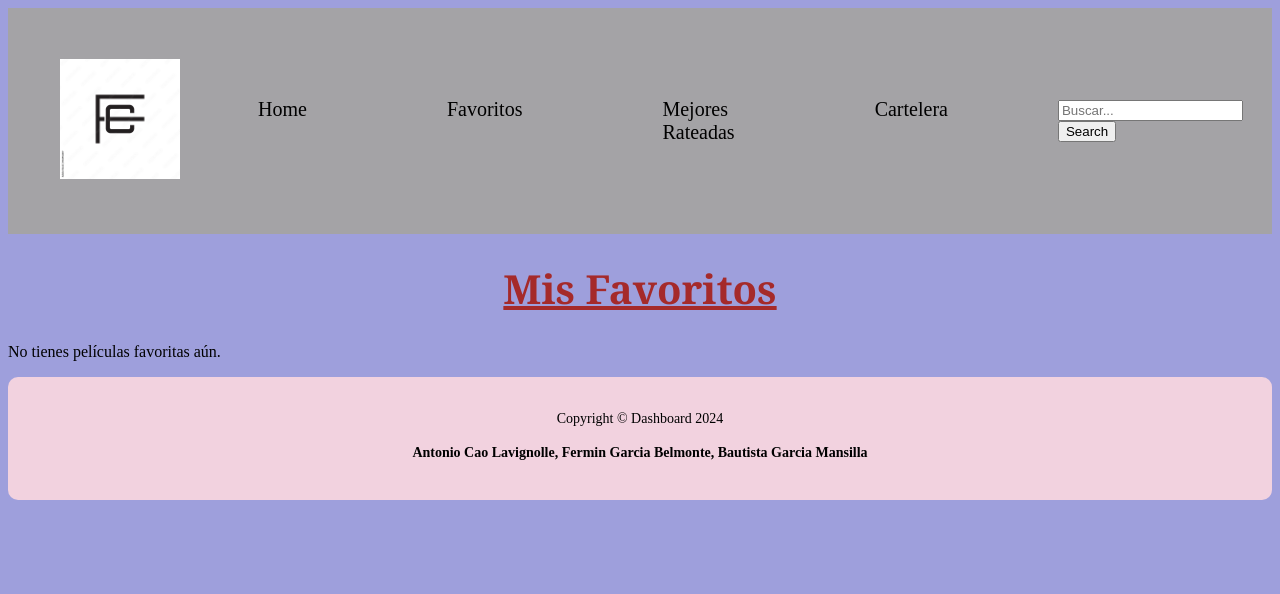
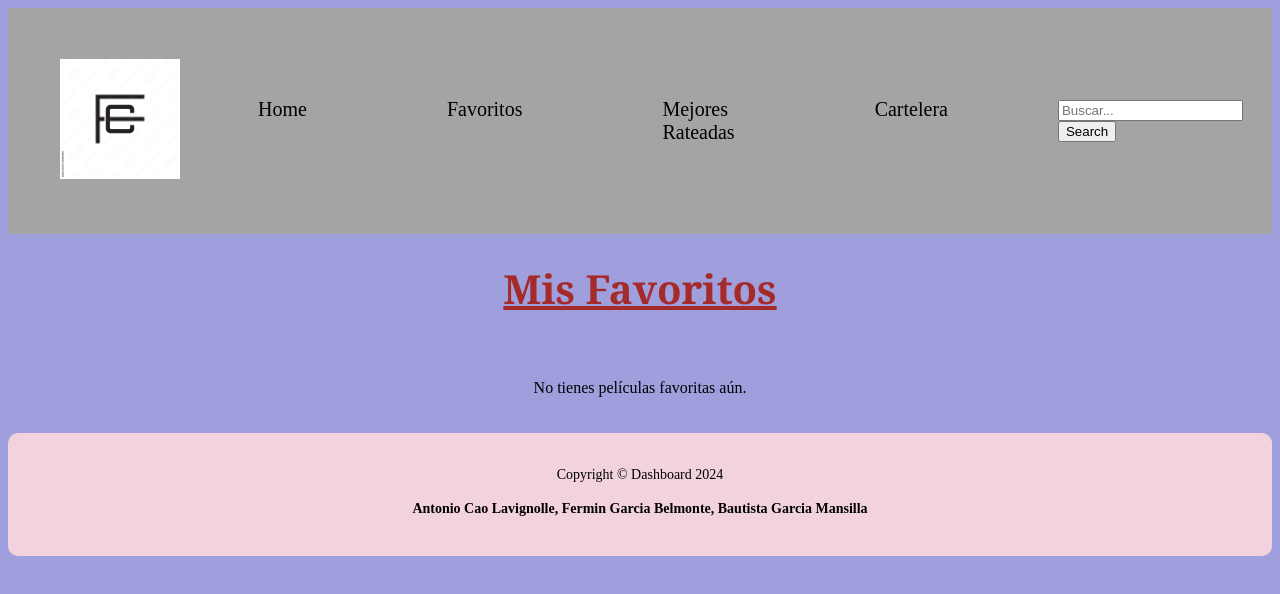
Before and after one commit to bautistagm/proyectoIntegradorProgIII, a React (Create React App) app in the folder boiler-plate/: page /favoritos in a window 1280 px wide. Shown: the top 594 px of the page. Built offline with nearby package versions, Linux system fonts and the light colour scheme.

Commit message:
Terminado Favoritos con sus estilos

```diff
--- a/boiler-plate/src/components/Peliculas/Peliculas.js
+++ b/boiler-plate/src/components/Peliculas/Peliculas.js
@@ -42,6 +42,7 @@ class Peliculas extends Component {
       })
     }
   };
+
   cambiarFavs(id) {
     let favs = [];
     const storage = localStorage.getItem('favoritos')
--- a/boiler-plate/src/pages/Favoritos.js
+++ b/boiler-plate/src/pages/Favoritos.js
@@ -1,6 +1,6 @@
-import React, { Component } from 'react';
-import Peliculas from '../components/Peliculas/Peliculas';
-import Loader from '../components/Loader/Loader';
+import React, { Component } from "react";
+import Peliculas from "../components/Peliculas/Peliculas";
+import Loader from "../components/Loader/Loader";
 
 class Favoritos extends Component {
   constructor(props) {
@@ -12,22 +12,23 @@ class Favoritos extends Component {
   }
 
   componentDidMount() {
-        const storage = localStorage.getItem('favoritos');
+    const storage = localStorage.getItem("favoritos");
     if (storage !== null) {
       const parsedStorage = JSON.parse(storage);
       Promise.all(
-                parsedStorage.map(id =>
-                    fetch(`https://api.themoviedb.org/3/movie/${id}?api_key=3f3f4472794a21df42007fe391cd1280`)
-                        .then(response => response.json())
+        parsedStorage.map((id) =>
+          fetch(
+            `https://api.themoviedb.org/3/movie/${id}?api_key=3f3f4472794a21df42007fe391cd1280`
+          ).then((response) => response.json())
         )
       )
-            .then(data => {
+        .then((data) => {
           this.setState({
             peliculasFavoritas: data,
             cargando: false,
           });
         })
-            .catch(error => {
+        .catch((error) => {
           console.log(error);
           this.setState({ cargando: false });
         });
@@ -37,25 +38,27 @@ class Favoritos extends Component {
   }
 
   quitarFavoritos(id) {
-        const storage = localStorage.getItem('favoritos');
+    const storage = localStorage.getItem("favoritos");
     const parsedStorage = JSON.parse(storage);
-        const restoFavoritos = parsedStorage.filter(favId => favId !== id);
+    const restoFavoritos = parsedStorage.filter((favId) => favId !== id);
 
-        localStorage.setItem('favoritos', JSON.stringify(restoFavoritos));
+    localStorage.setItem("favoritos", JSON.stringify(restoFavoritos));
 
     this.setState({
-            peliculasFavoritas: this.state.peliculasFavoritas.filter(pelicula => pelicula.id !== id)
+      peliculasFavoritas: this.state.peliculasFavoritas.filter(
+        (pelicula) => pelicula.id !== id
+      ),
     });
   }
 
   render() {
     return (
+      <>
+        <h1>Mis Favoritos</h1>
         <div className="favoritos-container">
-                <h1>Mis Favoritos</h1>
           {this.state.cargando ? (
             <Loader />
-                ) : (
-                  this.state.peliculasFavoritas.length > 0 ? (
+          ) : this.state.peliculasFavoritas.length > 0 ? (
             this.state.peliculasFavoritas.map((pelicula) => (
               <div key={pelicula.id} className="favoritos-card">
                 <Peliculas pelicula={pelicula} />
@@ -63,9 +66,9 @@ class Favoritos extends Component {
             ))
           ) : (
             <p>No tienes películas favoritas aún.</p>
-                )
           )}
         </div>
+      </>
     );
   }
 }
--- a/boiler-plate/src/pages/styles.css
+++ b/boiler-plate/src/pages/styles.css
@@ -74,6 +74,24 @@ h1{
     transition: background-color 0.3s ease;
 }
 
+.favoritos-container {
+  display: flex;
+  flex-wrap: wrap;
+  justify-content: center;
+  padding: 20px;
+}
+
+.favoritos-card img {
+  max-width: 100%;
+  border-radius: 10px;
+}
+
+.favoritos-card h3 {
+  font-family: Georgia, 'Times New Roman', Times, serif;
+  font-size: 18px;
+  color: rgb(56, 32, 32);
+}
+
 @media (max-width: 360px) {
 
     h1, h2 {
@@ -105,4 +123,14 @@ h1{
         padding: 10px;
         font-size: 16px;
       }
+
+      .favoritos-container {
+        flex-direction: column;
+        align-items: center;
     }
+
+        .favoritos-card {
+        flex: 0 1 100%;
+        max-width: 300px;
+    }
+  }
```
Lines whose indentation alone changed are shown as unchanged.
